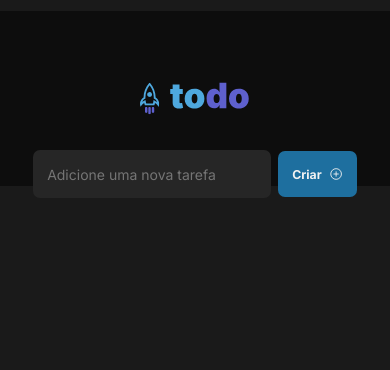
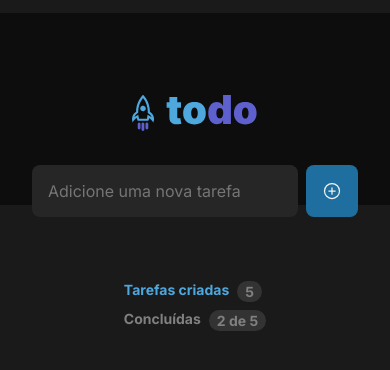
Before and after one commit to alvaropsouza/ignite-todo, a React (Vite) app: page / in a window 390 px wide. Shown: the top 370 px of the page. Built offline with nearby package versions, Linux system fonts and the light colour scheme.

Commit message:
feat: implement responsivity for max width 768px devices, implemented todos summary

```diff
--- a/index.html
+++ b/index.html
@@ -4,6 +4,7 @@
     <meta charset="UTF-8" />
     <link rel="preconnect" href="https://fonts.googleapis.com" />
     <link rel="preconnect" href="https://fonts.gstatic.com" crossorigin />
+    <link rel="shortcut icon" href="./favicon.ico?v=1" type="image/x-icon" />
     <meta name="viewport" content="width=device-width, initial-scale=1.0" />
     <title>ToDo List</title>
     <link
--- a/src/App.module.css
+++ b/src/App.module.css
@@ -1,12 +1,6 @@
 .wrapper {
   display: flex;
   flex-direction: column;
-  justify-content: center;
+  justify-content: space-between;
   align-items: center;
 }
-
-@media (max-width: 768px) {
-  html {
-    font-size: 87.5%;
-  }
-}
--- a/src/App.tsx
+++ b/src/App.tsx
@@ -1,13 +1,15 @@
 import styles from './App.module.css';
 import { CreateTodo } from './components/CreateTodo';
 import { Header } from './components/Header';
+import { TodosSummary } from './components/TodosSummary';
 
 function App() {
   return (
     <>
       <Header />
-      <div className={styles.wrapper}>
-        <CreateTodo />
+      <CreateTodo />
+      <div className={`${styles.wrapper}`}>
+        <TodosSummary />
       </div>
     </>
   );
--- a/src/components/CreateTodo.module.css
+++ b/src/components/CreateTodo.module.css
@@ -2,31 +2,17 @@
   display: flex;
   justify-content: center;
   align-items: center;
-  width: 46rem;
-  height: 3.375rem;
   gap: 0.5rem;
   margin-top: calc(0px - 2rem - 8px);
+  margin-bottom: 4rem;
 }
 
-.createTodoInput:placeholder-shown {
-  color: var(--gray-300);
+.createTodoInput {
+  color: var(--gray-100);
   background-color: var(--gray-500);
-  width: 39.875rem;
-  height: 3.375rem;
   border: none;
   border-radius: 0.5rem;
-
-  padding: 1rem;
-}
-
-.createTodoInput:not(:placeholder-shown) {
-  color: var(--gray-100);
-  background-color: var(--gray-500);
   width: 39.875rem;
-  height: 3.375rem;
-  border: none;
-  border-radius: 0.5rem;
-
   padding: 1rem;
 }
 
@@ -42,9 +28,6 @@
   font-size: 0.875rem;
   border: none;
   border-radius: 0.5rem;
-  width: 5.625rem;
-  height: 3.25rem;
-
   gap: 0.5rem;
 }
 
@@ -53,8 +36,12 @@
   background-color: var(--blue);
 }
 
-@media (max-width: 768px) {
-  .wrapper {
-    max-width: 60%;
+@media only screen and (max-width: 768px) {
+  .createTodoButtonWord {
+    display: none;
+  }
+
+  .createTodoInput {
+    width: auto;
   }
 }
--- a/src/components/CreateTodo.tsx
+++ b/src/components/CreateTodo.tsx
@@ -3,14 +3,14 @@ import { PlusCircle } from 'phosphor-react';
 
 export function CreateTodo() {
   return (
-    <div className={styles.wrapper}>
+    <div className={`${styles.wrapper}`}>
       <input
         placeholder="Adicione uma nova tarefa"
         type="text"
-        className={styles.createTodoInput}
+        className={`${styles.createTodoInput}`}
       />
       <button className={styles.createTodoButton}>
-        <p>Criar</p>
+        <p className={styles.createTodoButtonWord}>Criar</p>
         <PlusCircle size={20} />
       </button>
     </div>
--- a/src/components/Header.module.css
+++ b/src/components/Header.module.css
@@ -1,13 +1,9 @@
 .header {
   display: flex;
-  width: 100%;
-  height: 12.5rem;
   background-color: var(--gray-700);
   margin-top: 0.8125rem;
 }
 
 .header img {
   margin: 4.5rem auto;
-  height: 3rem;
-  width: 7.875rem;
 }
--- /dev/null
+++ b/src/components/TodosSummary.module.css
@@ -0,0 +1,29 @@
+.todosSummary {
+  display: flex;
+  gap: 28.75rem;
+}
+
+.TodoStatus {
+  display: flex;
+  gap: 0.5rem;
+  font-weight: bold;
+  font-size: 14px;
+}
+
+.createdTasksTitle {
+  color: var(--blue);
+}
+
+.summaryItemCounter {
+  white-space: nowrap;
+  background-color: var(--gray-400);
+  border-radius: 62rem;
+  padding: 0.125rem 0.5rem;
+}
+
+@media only screen and (max-width: 768px) {
+  .todosSummary {
+    flex-direction: column;
+    gap: 0.5rem;
+  }
+}
--- /dev/null
+++ b/src/components/TodosSummary.tsx
@@ -0,0 +1,19 @@
+import styles from './TodosSummary.module.css';
+
+export function TodosSummary() {
+  return (
+    <div>
+      <div className={styles.todosSummary}>
+        <div className={styles.TodoStatus}>
+          <p className={styles.createdTasksTitle}>Tarefas criadas</p>
+          <p className={styles.summaryItemCounter}>{`${5}`}</p>
+        </div>
+
+        <div className={styles.TodoStatus}>
+          <p>Concluídas</p>
+          <span className={styles.summaryItemCounter}>{`${2} de ${5}`}</span>
+        </div>
+      </div>
+    </div>
+  );
+}
--- a/src/global.css
+++ b/src/global.css
@@ -42,6 +42,3 @@ button {
   font-weight: 400;
   font-size: 1rem;
 }
-
-button {
-}
```
Also changed, not shown: 1 other file (tests, documents, lock files or other folders).
